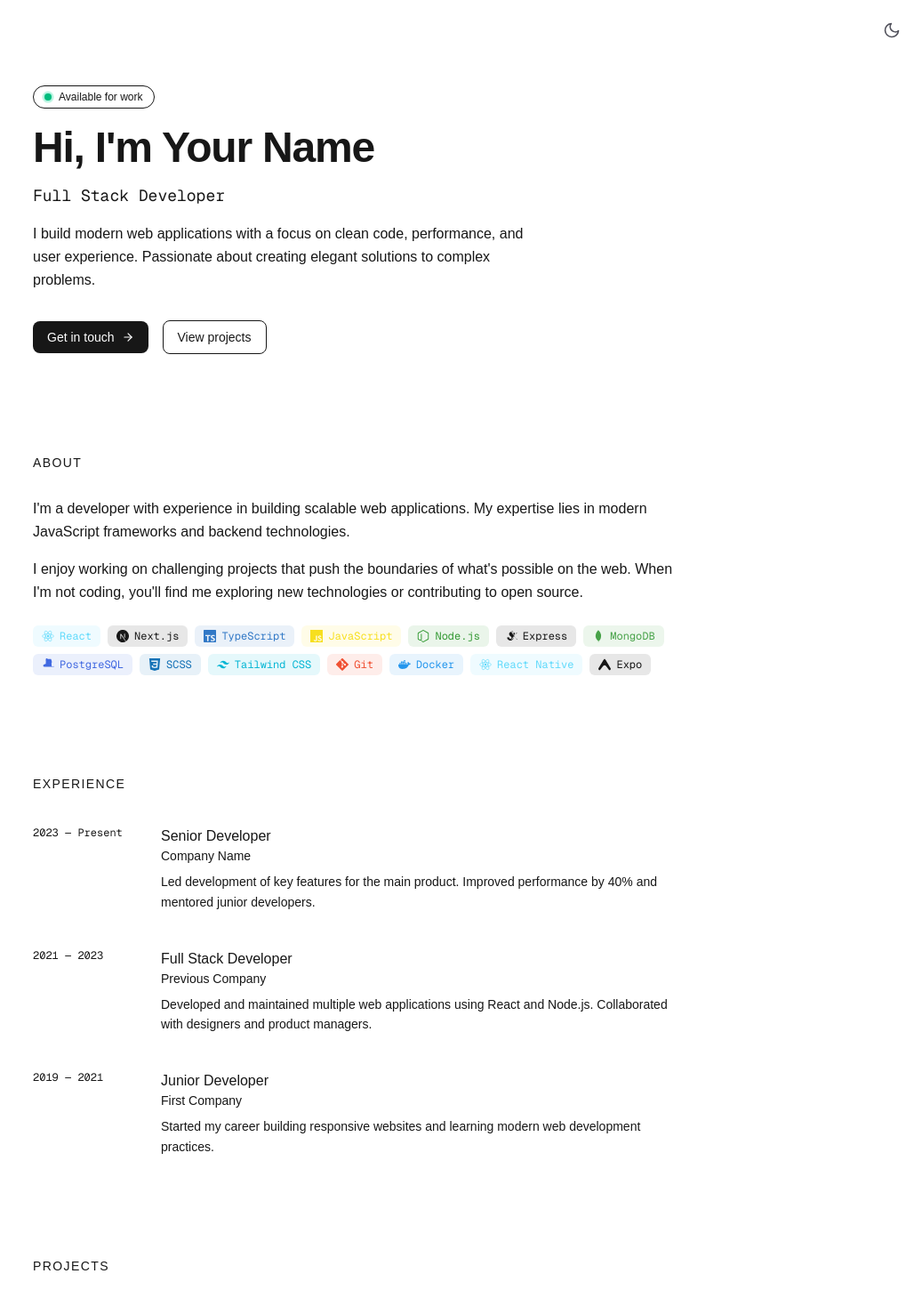
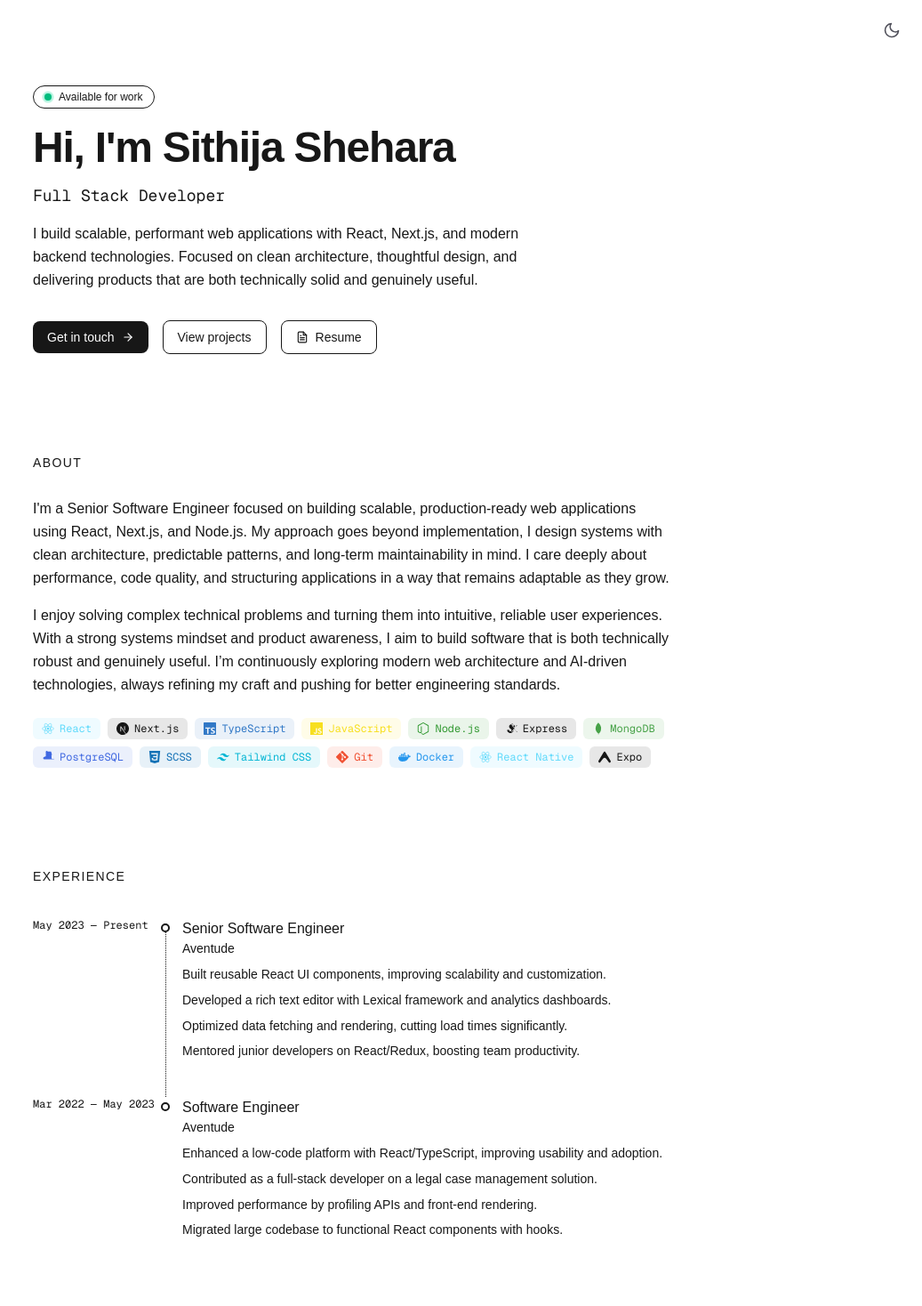
Before and after one commit to Sithija97/Portfolio, a Next.js app: page / in a window 1280 px wide. Shown: the top 1468 px of the page at 89% size, without its empty margins (243-1280 px from the left). Built offline with nearby package versions, Linux system fonts and the light colour scheme.

Commit message:
customised text content

```diff
--- a/app/page.tsx
+++ b/app/page.tsx
@@ -55,15 +55,16 @@ export default function Home() {
             </span>
           </div>
           <h1 className="mb-4 text-4xl font-bold tracking-tight text-foreground sm:text-5xl">
-            Hi, I&apos;m Your Name
+            Hi, I&apos;m Sithija Shehara
           </h1>
           <p className="mb-4 font-mono text-lg text-muted">
             Full Stack Developer
           </p>
           <p className="max-w-xl text-base leading-relaxed text-muted">
-            I build modern web applications with a focus on clean code,
-            performance, and user experience. Passionate about creating elegant
-            solutions to complex problems.
+            I build scalable, performant web applications with React, Next.js,
+            and modern backend technologies. Focused on clean architecture,
+            thoughtful design, and delivering products that are both technically
+            solid and genuinely useful.
           </p>
           <div className="mt-8 flex items-center gap-4">
             <a
@@ -91,6 +92,29 @@ export default function Home() {
             >
               View projects
             </a>
+            <a
+              href="/resume.pdf"
+              download
+              className="inline-flex items-center gap-2 rounded-lg border border-border px-4 py-2 text-sm font-medium text-foreground transition-colors hover:bg-card"
+            >
+              <svg
+                width="14"
+                height="14"
+                viewBox="0 0 24 24"
+                fill="none"
+                stroke="currentColor"
+                strokeWidth="2"
+                strokeLinecap="round"
+                strokeLinejoin="round"
+              >
+                <path d="M14 2H6a2 2 0 0 0-2 2v16a2 2 0 0 0 2 2h12a2 2 0 0 0 2-2V8z" />
+                <polyline points="14 2 14 8 20 8" />
+                <line x1="16" y1="13" x2="8" y2="13" />
+                <line x1="16" y1="17" x2="8" y2="17" />
+                <polyline points="10 9 9 9 8 9" />
+              </svg>
+              Resume
+            </a>
           </div>
         </section>
 
@@ -102,15 +126,22 @@ export default function Home() {
           <div className="mb-6 h-px w-8 bg-border"></div>
           <div className="space-y-4 text-base leading-relaxed text-muted">
             <p>
-              I&apos;m a developer with experience in building scalable web
-              applications. My expertise lies in modern JavaScript frameworks
-              and backend technologies.
+              I&apos;m a Senior Software Engineer focused on building scalable,
+              production-ready web applications using React, Next.js, and
+              Node.js. My approach goes beyond implementation, I design systems
+              with clean architecture, predictable patterns, and long-term
+              maintainability in mind. I care deeply about performance, code
+              quality, and structuring applications in a way that remains
+              adaptable as they grow.
             </p>
             <p>
-              I enjoy working on challenging projects that push the boundaries
-              of what&apos;s possible on the web. When I&apos;m not coding,
-              you&apos;ll find me exploring new technologies or contributing to
-              open source.
+              I enjoy solving complex technical problems and turning them into
+              intuitive, reliable user experiences. With a strong systems
+              mindset and product awareness, I aim to build software that is
+              both technically robust and genuinely useful. I’m continuously
+              exploring modern web architecture and AI-driven technologies,
+              always refining my craft and pushing for better engineering
+              standards.
             </p>
           </div>
           <div className="mt-6 flex flex-wrap gap-2">
@@ -143,45 +174,61 @@ export default function Home() {
             Experience
           </h2>
           <div className="mb-8 h-px w-8 bg-border"></div>
-          <div className="space-y-10">
+          <div className="relative">
             {[
               {
-                title: "Senior Developer",
-                company: "Company Name",
-                period: "2023 — Present",
-                description:
-                  "Led development of key features for the main product. Improved performance by 40% and mentored junior developers.",
+                title: "Senior Software Engineer",
+                company: "Aventude",
+                period: "May 2023 — Present",
+                location: "Colombo, Sri Lanka",
+                highlights: [
+                  "Built reusable React UI components, improving scalability and customization.",
+                  "Developed a rich text editor with Lexical framework and analytics dashboards.",
+                  "Optimized data fetching and rendering, cutting load times significantly.",
+                  "Mentored junior developers on React/Redux, boosting team productivity.",
+                ],
               },
               {
-                title: "Full Stack Developer",
-                company: "Previous Company",
-                period: "2021 — 2023",
-                description:
-                  "Developed and maintained multiple web applications using React and Node.js. Collaborated with designers and product managers.",
+                title: "Software Engineer",
+                company: "Aventude",
+                period: "Mar 2022 — May 2023",
+                location: "Colombo, Sri Lanka",
+                highlights: [
+                  "Enhanced a low-code platform with React/TypeScript, improving usability and adoption.",
+                  "Contributed as a full-stack developer on a legal case management solution.",
+                  "Improved performance by profiling APIs and front-end rendering.",
+                  "Migrated large codebase to functional React components with hooks.",
+                ],
               },
-              {
-                title: "Junior Developer",
-                company: "First Company",
-                period: "2019 — 2021",
-                description:
-                  "Started my career building responsive websites and learning modern web development practices.",
-              },
-            ].map((job) => (
+            ].map((job, index, arr) => (
               <div
                 key={job.title}
-                className="group relative grid gap-1 sm:grid-cols-[140px_1fr]"
+                className="group relative grid gap-1 pb-10 last:pb-0 sm:grid-cols-[140px_1fr]"
               >
                 <span className="font-mono text-xs text-muted/70">
                   {job.period}
                 </span>
-                <div>
+                <div className="relative pl-6">
+                  {/* Dot */}
+                  <div className="absolute left-0 top-1.5 h-2.5 w-2.5 rounded-full border-2 border-muted/50 bg-background"></div>
+                  {/* Dotted line */}
+                  {index < arr.length - 1 && (
+                    <div className="absolute left-[4.5px] top-4 bottom-[-40px] border-l-[1.5px] border-dotted border-muted/30"></div>
+                  )}
                   <h3 className="text-base font-medium text-foreground">
                     {job.title}
                   </h3>
                   <p className="mb-2 text-sm text-muted">{job.company}</p>
-                  <p className="text-sm leading-relaxed text-muted">
-                    {job.description}
-                  </p>
+                  <div className="space-y-1.5">
+                    {job.highlights.map((point) => (
+                      <p
+                        key={point}
+                        className="text-sm leading-relaxed text-muted"
+                      >
+                        {point}
+                      </p>
+                    ))}
+                  </div>
                 </div>
               </div>
             ))}
```
